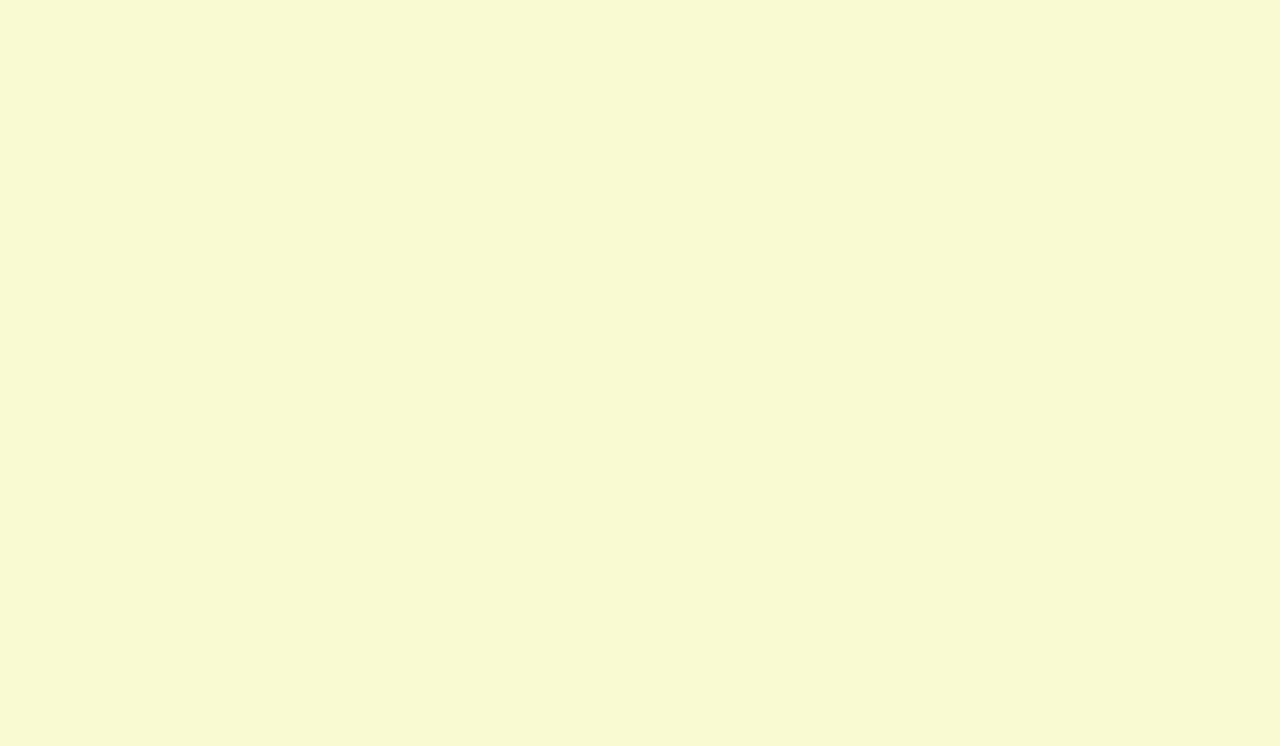
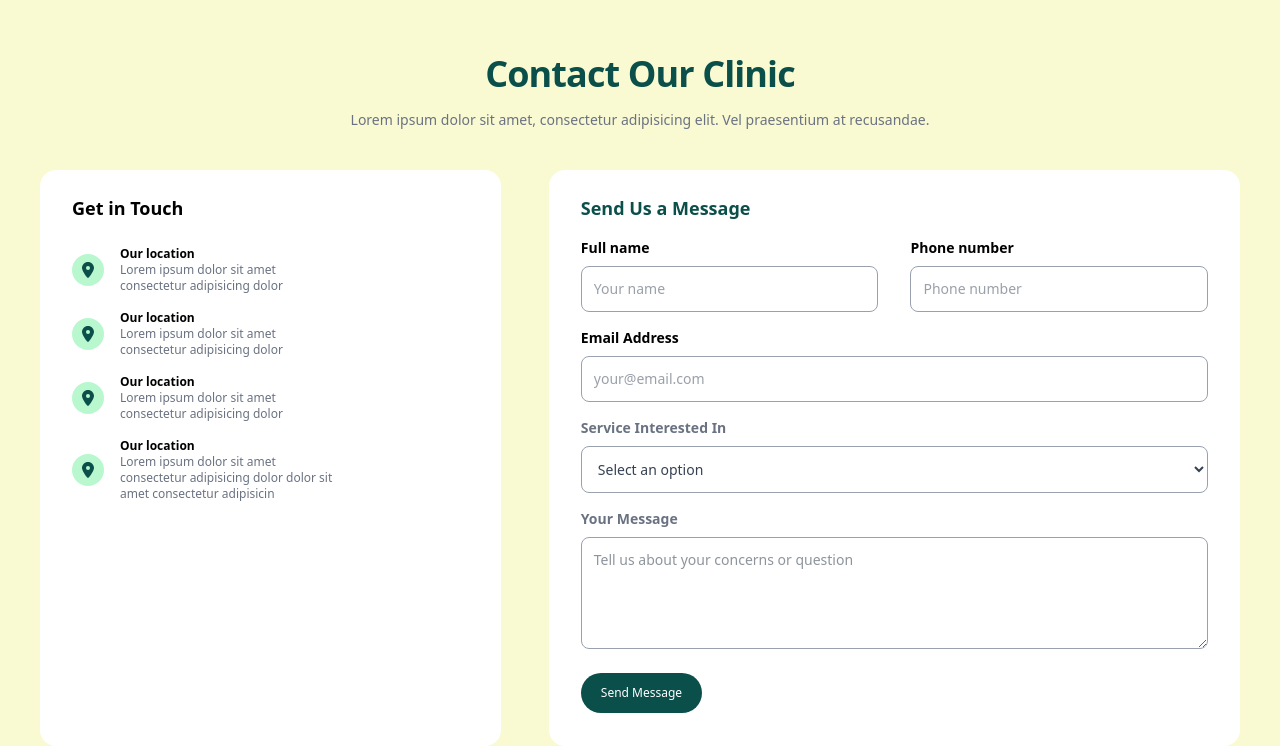
Before and after one commit to arnavsahil/skin-clinic, a React (Vite) app: page / in a window 1280 px wide. Shown: the part 3186-3932 px from the top of the page. Before the commit the page ends 3200 px from the top, so only its background shows below. Built offline with nearby package versions, Linux system fonts and the light colour scheme.

Commit message:
contact initial commit

```diff
--- a/src/App.jsx
+++ b/src/App.jsx
@@ -3,6 +3,7 @@ import Home from "./components/Home";
 import Services from "./components/Services";
 import About from "./components/About";
 import Experts from "./components/Experts";
+import Contact from "./components/Contact";
 
 const App = () => {
   return (
@@ -11,6 +12,7 @@ const App = () => {
       <Services></Services>
       <About></About>
       <Experts></Experts>
+      <Contact></Contact>
     </div>
   );
 };
--- /dev/null
+++ b/src/components/Contact.jsx
@@ -0,0 +1,185 @@
+import React, { useState } from "react";
+import { FaLocationDot } from "react-icons/fa6";
+
+const Contact = () => {
+  const [fullName, setFullName] = useState("");
+  const [number, setNumber] = useState("");
+  const [email, setEmail] = useState("");
+  const [fruit, setFruit] = useState("");
+  const [message, setMessage] = useState("");
+
+  const handleSubmit = (e) => {
+    e.preventDefault();
+    console.log("form submitted");
+    console.log("fullname", fullName);
+    console.log("number", number);
+    console.log("email", email);
+    console.log("selected fruit", fruit);
+    console.log("message", message);
+    setFullName("");
+    setNumber("");
+    setEmail("");
+    setFruit("");
+    setMessage("");
+  };
+  return (
+    <div className="w-screen">
+      <div className="flex flex-col items-center justify-center p-10">
+        <h4 className="text-4xl font-bold text-teal-900 tracking-tight">
+          Contact Our Clinic
+        </h4>
+        <p className="text-sm text-gray-500 mt-4">
+          Lorem ipsum dolor sit amet, consectetur adipisicing elit. Vel
+          praesentium at recusandae.
+        </p>
+      </div>
+
+      <div className="flex justify-around gap-12 px-10">
+        <div className="w-2/5 h-144 bg-white rounded-2xl">
+          <h4 className="font-bold text-lg py-6 px-8">Get in Touch</h4>
+          <div className="w-3/4 grid gap-4">
+            <div className="px-8 flex items-center">
+              <div className="rounded-full p-2 bg-green-200">
+                <FaLocationDot className="text-teal-900" />
+              </div>
+              <div className="px-4">
+                <h4 className="font-semibold text-xs">Our location</h4>
+                <p className="text-gray-500 text-xs">
+                  Lorem ipsum dolor sit amet consectetur adipisicing dolor
+                </p>
+              </div>
+            </div>
+            <div className="px-8 flex items-center">
+              <div className="rounded-full p-2 bg-green-200">
+                <FaLocationDot className="text-teal-900" />
+              </div>
+              <div className="px-4">
+                <h4 className="font-semibold text-xs">Our location</h4>
+                <p className="text-gray-500 text-xs">
+                  Lorem ipsum dolor sit amet consectetur adipisicing dolor
+                </p>
+              </div>
+            </div>
+            <div className="px-8 flex items-center">
+              <div className="rounded-full p-2 bg-green-200">
+                <FaLocationDot className="text-teal-900" />
+              </div>
+              <div className="px-4">
+                <h4 className="font-semibold text-xs">Our location</h4>
+                <p className="text-gray-500 text-xs">
+                  Lorem ipsum dolor sit amet consectetur adipisicing dolor
+                </p>
+              </div>
+            </div>
+            <div className="px-8 flex items-center">
+              <div className="rounded-full p-2 bg-green-200">
+                <FaLocationDot className="text-teal-900" />
+              </div>
+              <div className="px-4">
+                <h4 className="font-semibold text-xs">Our location</h4>
+                <p className="text-gray-500 text-xs">
+                  Lorem ipsum dolor sit amet consectetur adipisicing dolor dolor
+                  sit amet consectetur adipisicin
+                </p>
+              </div>
+            </div>
+          </div>
+        </div>
+        <div className="w-3/5 h-144 bg-white rounded-2xl">
+          <div className="px-8 py-6">
+            <h4 className="font-bold text-teal-900 text-lg">
+              Send Us a Message
+            </h4>
+          </div>
+          <form className="" onSubmit={handleSubmit}>
+            <div className="flex px-8 -mt-2 gap-8 items-center">
+              <div className="flex flex-col w-1/2 gap-2">
+                <label className="text-sm font-semibold" htmlFor="">
+                  Full name
+                </label>
+                <input
+                  type="text"
+                  onChange={(e) => {
+                    setFullName(e.target.value);
+                  }}
+                  value={fullName}
+                  placeholder="Your name"
+                  className="border border-gray-400 text-sm text-gray-700 rounded-lg p-3"
+                />
+              </div>
+              <div className="flex flex-col w-1/2 gap-2">
+                <label className="text-sm font-semibold" htmlFor="">
+                  Phone number
+                </label>
+                <input
+                  type="number"
+                  value={number}
+                  onChange={(e) => {
+                    setNumber(e.target.value);
+                  }}
+                  placeholder="Phone number"
+                  className="border border-gray-400 text-sm text-gray-700 rounded-lg p-3"
+                />
+              </div>
+            </div>
+            <div className="flex flex-col px-8 mt-4 gap-2">
+              <label className="text-sm font-semibold" htmlFor="">
+                Email Address
+              </label>
+              <input
+                type="email"
+                value={email}
+                onChange={(e) => {
+                  setEmail(e.target.value);
+                }}
+                placeholder="your@email.com"
+                className="border border-gray-400 text-sm text-gray-700 rounded-lg p-3"
+              />
+            </div>
+            <div className="px-8 mt-4 flex flex-col gap-2">
+              <h4 className="text-gray-500 text-sm font-semibold">
+                Service Interested In
+              </h4>
+              <select
+                className="border border-gray-400 text-sm text-gray-700 rounded-lg p-3"
+                value={fruit}
+                onChange={(e) => {
+                  setFruit(e.target.value);
+                }}
+              >
+                <option value="" disabled selected>
+                  Select an option
+                </option>
+                <option value="apple">Apple</option>
+                <option value="banana">Banana</option>
+                <option value="orange">Orange</option>
+              </select>
+            </div>
+            <div className="px-8 mt-4 flex flex-col gap-2">
+              <h4 className="text-gray-500 text-sm font-semibold">
+                Your Message
+              </h4>
+              <textarea
+                className="border border-gray-400 text-sm rounded-lg p-3 h-28 text-gray-800"
+                name=""
+                id=""
+                placeholder="Tell us about your concerns or question"
+                value={message}
+                onChange={(e) => {
+                  setMessage(e.target.value);
+                }}
+              ></textarea>
+            </div>
+            <div className="mt-6 px-8">
+              <button className="rounded-4xl text-xs text-white bg-teal-900 px-5 py-3">
+                Send Message
+              </button>
+            </div>
+          </form>
+        </div>
+      </div>
+    </div>
+  );
+};
+
+export default Contact;
```
